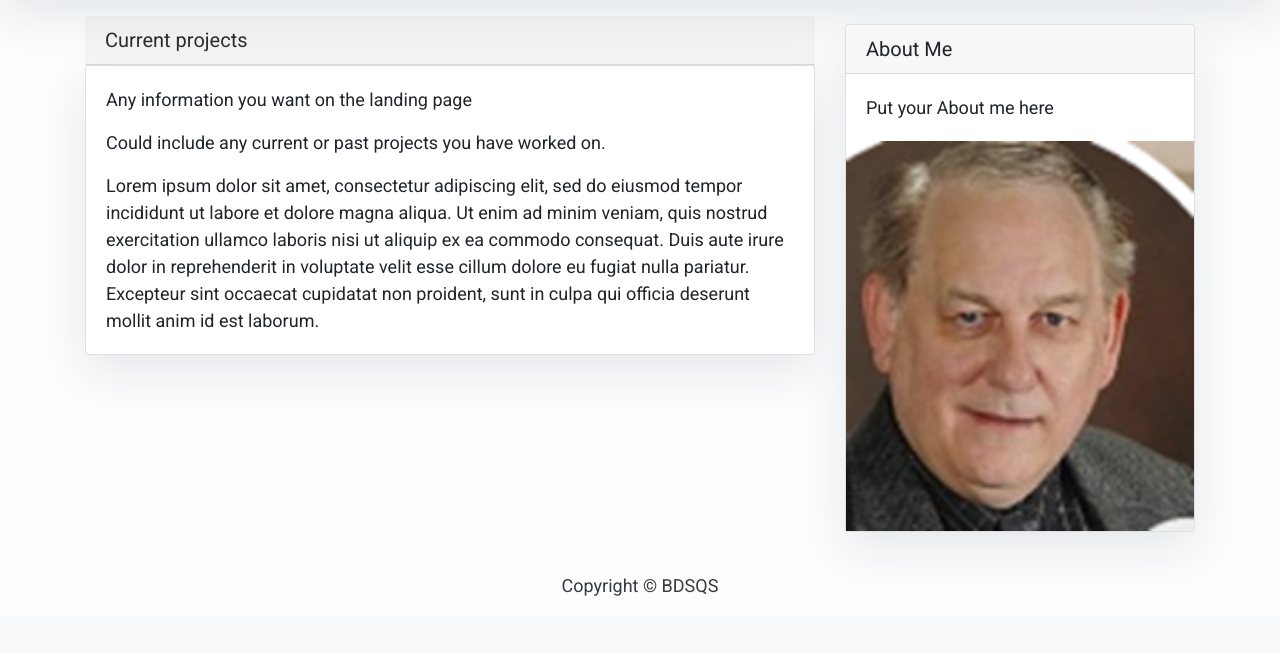
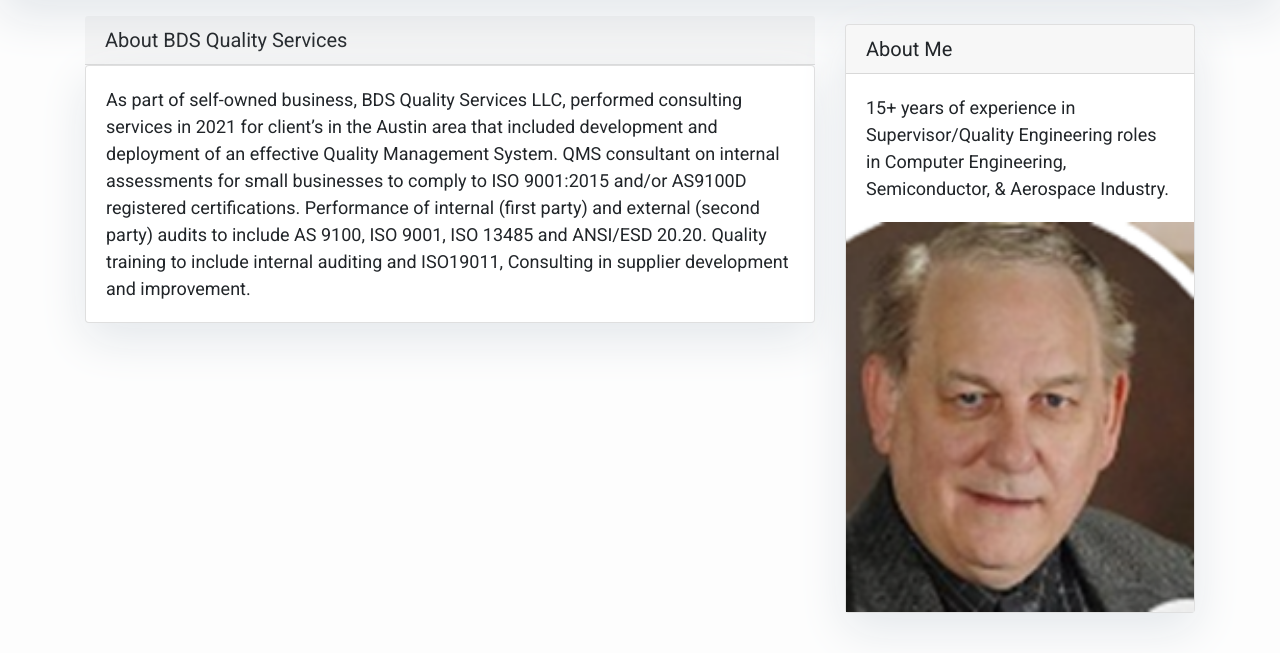
Before and after one commit to michaelbryanstark/bdsQualityServices, a Django app: page / in a window 1280 px wide. Shown: the part 198-851 px from the top of the page. Before the commit the page ends 794 px from the top, so only its background shows below. Run offline with Django 3.2, Linux system fonts and the light colour scheme; some libraries are stand-ins or nearby versions.

Commit message:
added info from linkedin

```diff
--- a/main_app/templates/contact.html
+++ b/main_app/templates/contact.html
@@ -51,8 +51,8 @@
             <div class="card mb-4">
                 <div class="card-body">
 
+                   <p>If you would like to know more or would like a consultation, please reach out to me via my <a href="mailto:bdstark@bdsqs.net">email</a> or feel free to call me at the number below.</p>
 
-                    <a href="mailto:bdstark@bdsqs.net">Email</a>
                     <p class="card-text">Telephone: (203)321-6024</p>
                 </div>
             </div>
--- a/main_app/templates/index.html
+++ b/main_app/templates/index.html
@@ -47,13 +47,14 @@
     <div class="row">
         <!-- Blog Entries Column -->
         <div class="col-md-8 mt-3 left">
-            <h5 class="card-header">Current projects</h5>
+            <h5 class="card-header">About BDS Quality Services</h5>
             <div class="card mb-4">
                 <div class="card-body">
 
-                    <p class="card-text">Any information you want on the landing page</p>
-                    <p class="card-text">Could include any current or past projects you have worked on.</p>
-                    <p class="card-text">Lorem ipsum dolor sit amet, consectetur adipiscing elit, sed do eiusmod tempor incididunt ut labore et dolore magna aliqua. Ut enim ad minim veniam, quis nostrud exercitation ullamco laboris nisi ut aliquip ex ea commodo consequat. Duis aute irure dolor in reprehenderit in voluptate velit esse cillum dolore eu fugiat nulla pariatur. Excepteur sint occaecat cupidatat non proident, sunt in culpa qui officia deserunt mollit anim id est laborum.</p>
+                    <!-- <p class="card-text">Any information you want on the landing page</p>
+                    <p class="card-text">Could include any current or past projects you have worked on.</p> -->
+                    <p class="card-text">
+                        As part of self-owned business, BDS Quality Services LLC, performed consulting services in 2021 for client’s in the Austin area that included development and deployment of an effective Quality Management System. QMS consultant on internal assessments for small businesses to comply to ISO 9001:2015 and/or AS9100D registered certifications. Performance of internal (first party) and external (second party) audits to include AS 9100, ISO 9001, ISO 13485 and ANSI/ESD 20.20. Quality training to include internal auditing and ISO19011, Consulting in supplier development and improvement. </p>
                     <!-- <a href="mailto:bdstark@bdsqs.net">Email</a>
                     <p>Telephone: (203)321-6024</p> -->
                 </div>
--- a/main_app/templates/sidebar.html
+++ b/main_app/templates/sidebar.html
@@ -22,7 +22,7 @@
 <div class="card my-4">
         <h5 class="card-header">About Me</h5>
     <div class="card-body">
-        <p class="card-text"> Put your About me here</p>
+        <p class="card-text">15+ years of experience in Supervisor/Quality Engineering roles in Computer Engineering, Semiconductor, & Aerospace Industry.</p>
 
     </div>
     <img class="me" src="{% static 'images/Picture1.png' %}" alt="My image">
```
Also changed, not shown: main_app/templates/certifications.html (+6 -2 lines), main_app/templates/services.html (+9 -1 lines).
